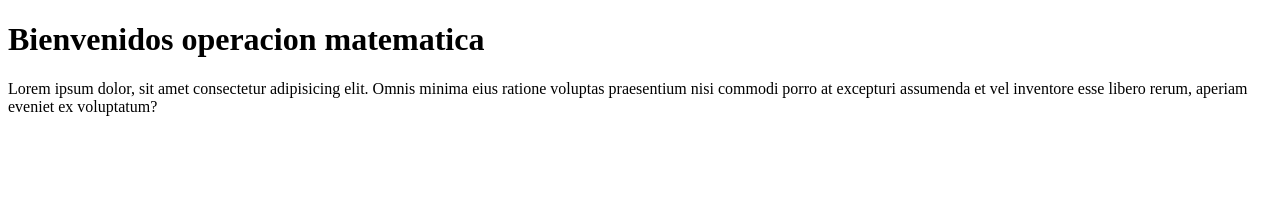
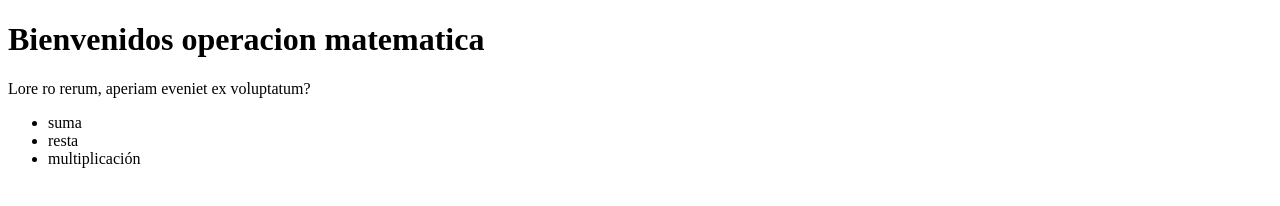
Before and after one commit to Luisa-diaz95/operaciones_1, a plain HTML site: page index.html in a window 1280 px wide. Drawn offline with Linux system fonts and the light colour scheme.

Commit message:
lista de opciones a elegir

```diff
--- a/index.html
+++ b/index.html
@@ -8,6 +8,11 @@
 </head>
 <body>
     <h1>Bienvenidos operacion matematica</h1>
-    <p>Lorem ipsum dolor, sit amet consectetur adipisicing elit. Omnis minima eius ratione voluptas praesentium nisi commodi porro at excepturi assumenda et vel inventore esse libero rerum, aperiam eveniet ex voluptatum?</p>
+    <p>Lore  ro rerum, aperiam eveniet ex voluptatum?</p>
+    <ul>
+        <li>suma</li>
+        <li>resta</li>
+        <li>multiplicación</li>
+    </ul>
 </body>
 </html>
```
